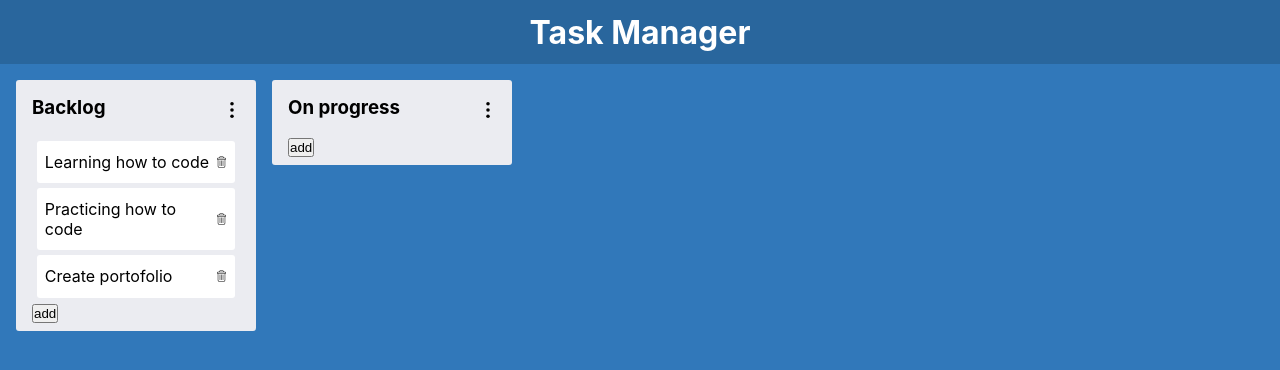
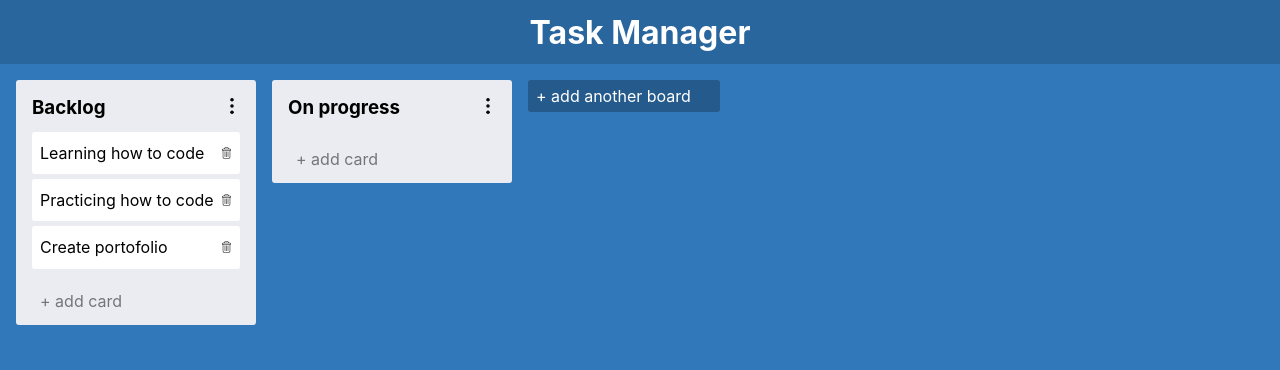
Before and after one commit to muhamadfirmansyah/task-manager, a React (Create React App) app: page / in a window 1280 px wide. Shown: the top 370 px of the page. Built offline with nearby package versions, Linux system fonts and the light colour scheme.

Commit message:
10 - Create Add Button Component

```diff
--- a/package.json
+++ b/package.json
@@ -11,6 +11,7 @@
     "react-beautiful-dnd": "^13.1.0",
     "react-dom": "^17.0.2",
     "react-scripts": "4.0.3",
+    "react-textarea-autosize": "^8.3.3",
     "web-vitals": "^1.0.1"
   },
   "scripts": {
--- a/src/App.js
+++ b/src/App.js
@@ -1,6 +1,7 @@
 import { useContext } from 'react';
 import './App.scss';
 import Board from './components/Board';
+import Button from './components/Button';
 import Header from './components/Header';
 import { DataContext } from './context/store';
 
@@ -17,6 +18,8 @@ const App = () => {
           const data = store.lists[id]
           return <Board key={id} data={data} />
         }) }
+
+        <Button list />
       </div>
     </div>
   )
--- a/src/components/Board.js
+++ b/src/components/Board.js
@@ -3,6 +3,7 @@ import BoardTitle from './BoardTitle';
 
 import menu from '../assets/menu.svg'
 import Card from './Card';
+import Button from './Button';
 
 const Board = ({ data }) => {
     return (
@@ -17,8 +18,8 @@ const Board = ({ data }) => {
                 { data.cards.map(card =>
                     <Card key={card.id} id={data.id} data={card} />
                 ) }
+                <Button />
             </div>
-            <button>add</button>
         </div>
     )
 }
--- /dev/null
+++ b/src/components/Button.js
@@ -0,0 +1,59 @@
+import { useState } from "react"
+import Textarea from 'react-textarea-autosize'
+
+import close from '../assets/close.svg';
+
+import '../sass/Button.scss'
+
+const Button = ({ list }) => {
+
+    const [open, setOpen] = useState(false)
+
+    const showForm = () => {
+        const textButton = list ? 'add board' : 'add card'
+        const placeholder = list ? 'enter board title' : 'enter card title'
+        const marginTop = list ? "1rem" : "0.3rem"
+
+        return (
+            <div>
+                <div className="form-box" style={{ marginTop: marginTop }}>
+                    <Textarea className="text-area"
+                              placeholder={placeholder}
+                              onBlur={() => setOpen(false) }
+                              autoFocus />
+                    <div>
+                        <button className="add">{ textButton }</button>
+                        <button className="close">
+                            <img src={close} alt="close" onClick={() => setOpen(false)} />
+                        </button>
+                    </div>
+                </div>
+            </div>
+        )
+    }
+
+    const showButton = () => {
+        const textButton = list ? 'add another board' : 'add card'
+        const opacityButton = list ? 1 : 0.5
+        const colorButton = list ? '#FFFFFF' : 'inherit'
+        const backgroundButton = list ? 'rgba(0,0,0,.25)' : 'inherit'
+        const borderRadiusButton = list ? '3px' : 'none'
+
+        return (
+            <div className="add-button"
+                 style={{
+                     opacity: opacityButton,
+                     color: colorButton,
+                     background: backgroundButton,
+                     borderRadius: borderRadiusButton
+                 }}
+                 onClick={() => setOpen(true)}>
+                + { textButton }
+            </div>
+        )
+    }
+
+    return open ? showForm() : showButton()
+}
+
+export default Button
--- a/src/sass/BoardTitle.scss
+++ b/src/sass/BoardTitle.scss
@@ -1,5 +1,4 @@
 .board-title {
-    height: 2rem;
     width: 30rem;
     margin: 0.5rem 0;
 
--- /dev/null
+++ b/src/sass/Button.scss
@@ -0,0 +1,48 @@
+.add-button {
+    margin-top: 1rem;
+    width: 12rem;
+    font-size: 1rem;
+    height: 2rem;
+    padding: 0 0.5rem;
+    cursor: pointer;
+    display: flex;
+    align-items: center;
+}
+
+.form-box {
+    background: #cfd2df;
+    padding: 0.3rem 0.3rem;
+    border-radius: 3px;
+
+    .text-area {
+        width: 100%;
+        font-family: inherit;
+        outline: none;
+        resize: none;
+        padding: 0.3rem 0.3rem;
+        font-size: 16px;
+        border: none;
+        min-height: 3.2rem;
+        border-radius: 3px;
+    }
+
+    .add {
+        background: #63bd4f;
+        color: white;
+        border: none;
+        border-radius: 3px;
+        outline: none;
+        cursor: pointer;
+        padding: 0.5rem 1rem;
+        margin-top: 0.3rem;
+    }
+
+    .close {
+        width: 1rem;
+        background: none;
+        border: none;
+        cursor: pointer;
+        margin-left: 1rem;
+        vertical-align: middle;
+    }
+}
--- a/src/sass/Card.scss
+++ b/src/sass/Card.scss
@@ -1,6 +1,6 @@
 .card-list {
     background: #FFFFFF;
-    margin: 0.3rem;
+    margin: 0.3rem 0;
     min-height: 2.5rem;
     padding: 0.7rem .5rem;
     border-radius: 3px;
@@ -16,6 +16,7 @@
 
         img {
             width: 0.7rem;
+            cursor: pointer;
         }
     }
 
```
Also changed, not shown: 2 other files (tests, documents, lock files or other folders).
